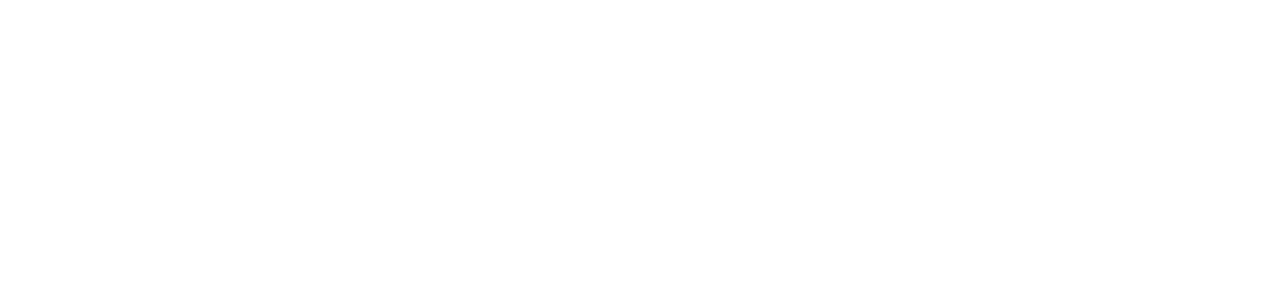
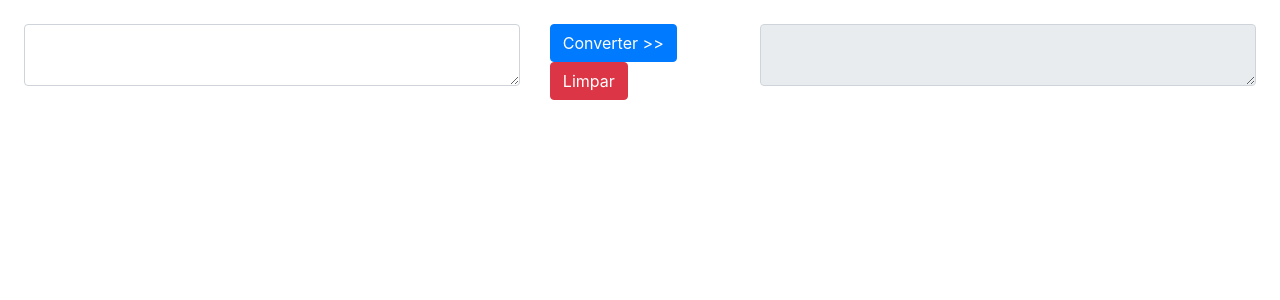
Before and after one commit to eduardosoler/Json2CSV, an Angular app: page / in a window 1280 px wide. Shown: the top 300 px of the page. Built offline with nearby package versions, Linux system fonts and the light colour scheme.

Commit message:
Adicionando componentes básico e importando o formulario reativo

```diff
--- a/src/app/app.component.html
+++ b/src/app/app.component.html
@@ -1,5 +1,12 @@
-<div class="row">
+<div class="row p-4">
   <div class="col-md-5">
-
+    <textarea class="form-control"></textarea>
+  </div>
+  <div class="col-md-2">
+    <button type="submit" class="btn btn-primary">Converter >></button>
+    <button type="reset" class="btn btn-danger">Limpar</button>
+  </div>
+  <div class="col-md-5">
+    <textarea class="form-control" readonly></textarea>
   </div>
 </div>
--- a/src/app/app.component.ts
+++ b/src/app/app.component.ts
@@ -7,4 +7,8 @@
 })
 export class AppComponent {
   title = 'json2csv';
+
+  constructor() {
+
+  }
 }
--- a/src/app/app.module.ts
+++ b/src/app/app.module.ts
@@ -4,6 +4,7 @@
 import { AppRoutingModule } from './app-routing.module';
 import { AppComponent } from './app.component';
 import { BrowserAnimationsModule } from '@angular/platform-browser/animations';
+import { FormsModule, ReactiveFormsModule } from '@angular/forms';
 // import { BrowserAnimationsModule } from '@angular/platform-browser/animations';
 
 @NgModule({
@@ -14,6 +15,8 @@
     BrowserModule,
     AppRoutingModule,
     BrowserAnimationsModule,
+    FormsModule,
+    ReactiveFormsModule
   ],
   providers: [],
   bootstrap: [AppComponent]
```
